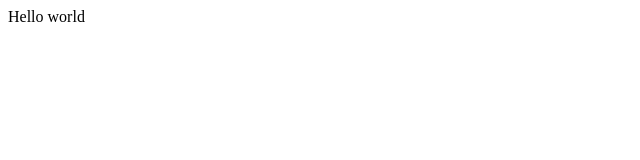
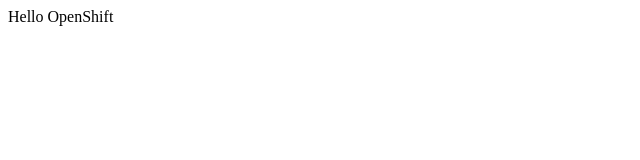
Before and after one commit to hafesi/hafes-web, a plain HTML site: page index.html in a window 1280 px wide. Shown: the full height of the page, 0-640 px from the left. Drawn offline with Linux system fonts and the light colour scheme.

Commit message:
Update index.html

```diff
--- a/index.html
+++ b/index.html
@@ -1,6 +1,6 @@
 <html>
 <title>Example</title>
 <body>
-<p>Hello world</p>
+<p>Hello OpenShift</p>
 </body>
 </html>
```
